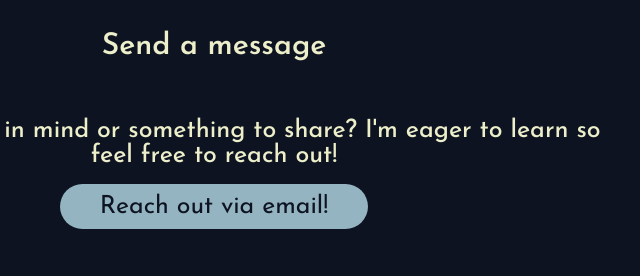
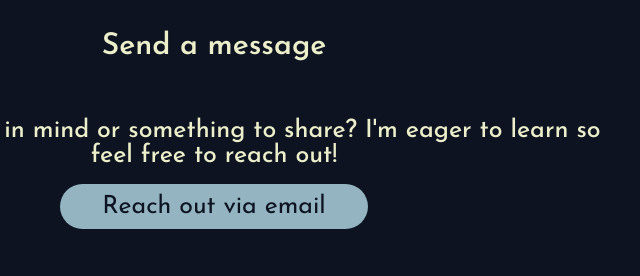
Before and after one commit to chrzzze/Aranzaso-Portfolio, a plain HTML site: page index.html in a window 1280 px wide. Shown: the part 3369-3645 px from the top of the page, 426-1066 px from the left. Drawn offline with nearby package versions, Linux system fonts and the light colour scheme; a web font is replaced by a local one.

Commit message:
HTML Code

```diff
--- a/index.html
+++ b/index.html
@@ -186,7 +186,7 @@
                     <div class="topic">Have a project in mind or something to share? I'm eager to learn so feel free to reach out!</div>
                 </div>
                 <div class="button" data-aos="fade-up" data-aos-delay="200">
-                    <button onclick="openForm()">Reach out via email!</button>
+                    <button onclick="openForm()">Reach out via email</button>
                 </div>
 
                 <div class="contact-others" data-aos="fade-up">
```
